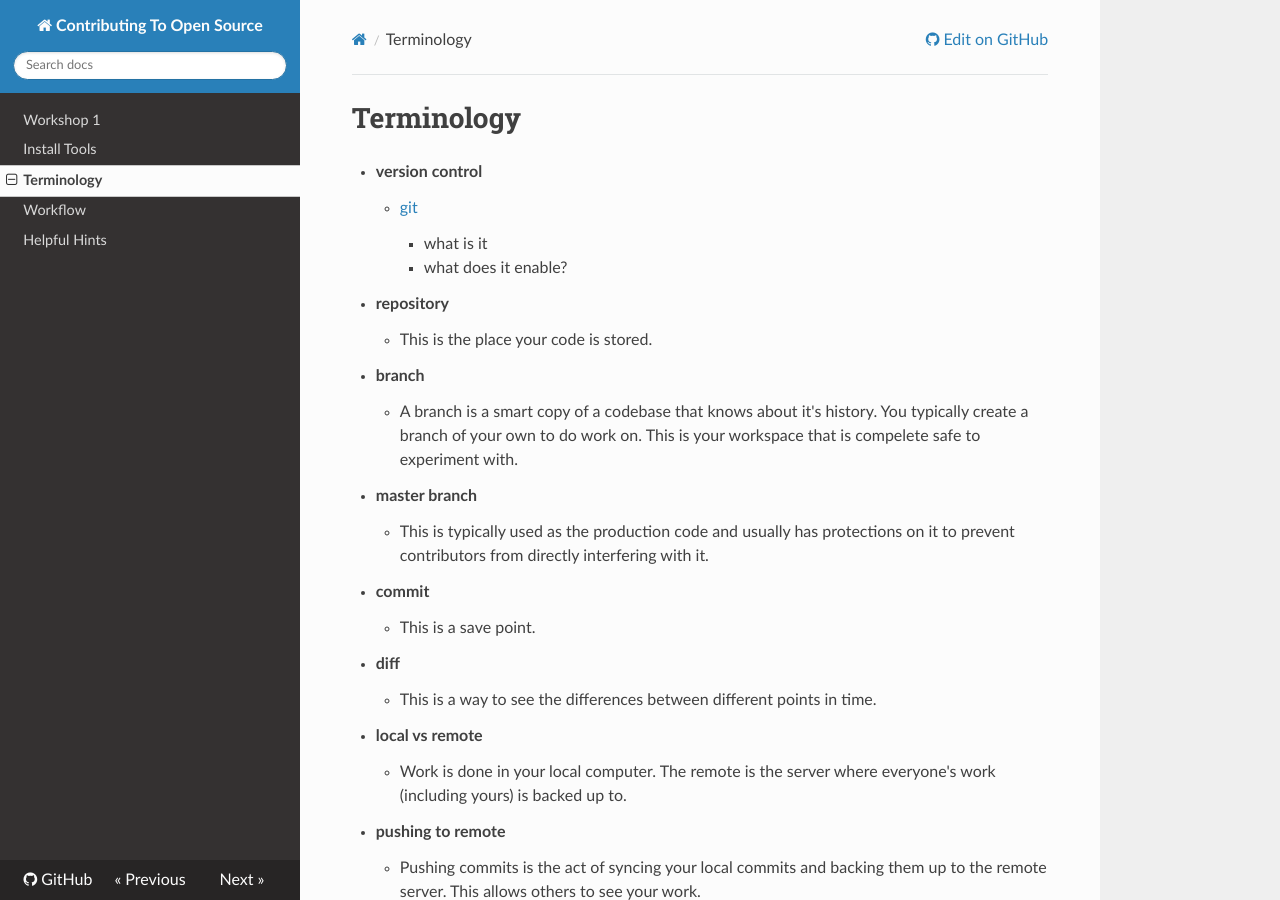
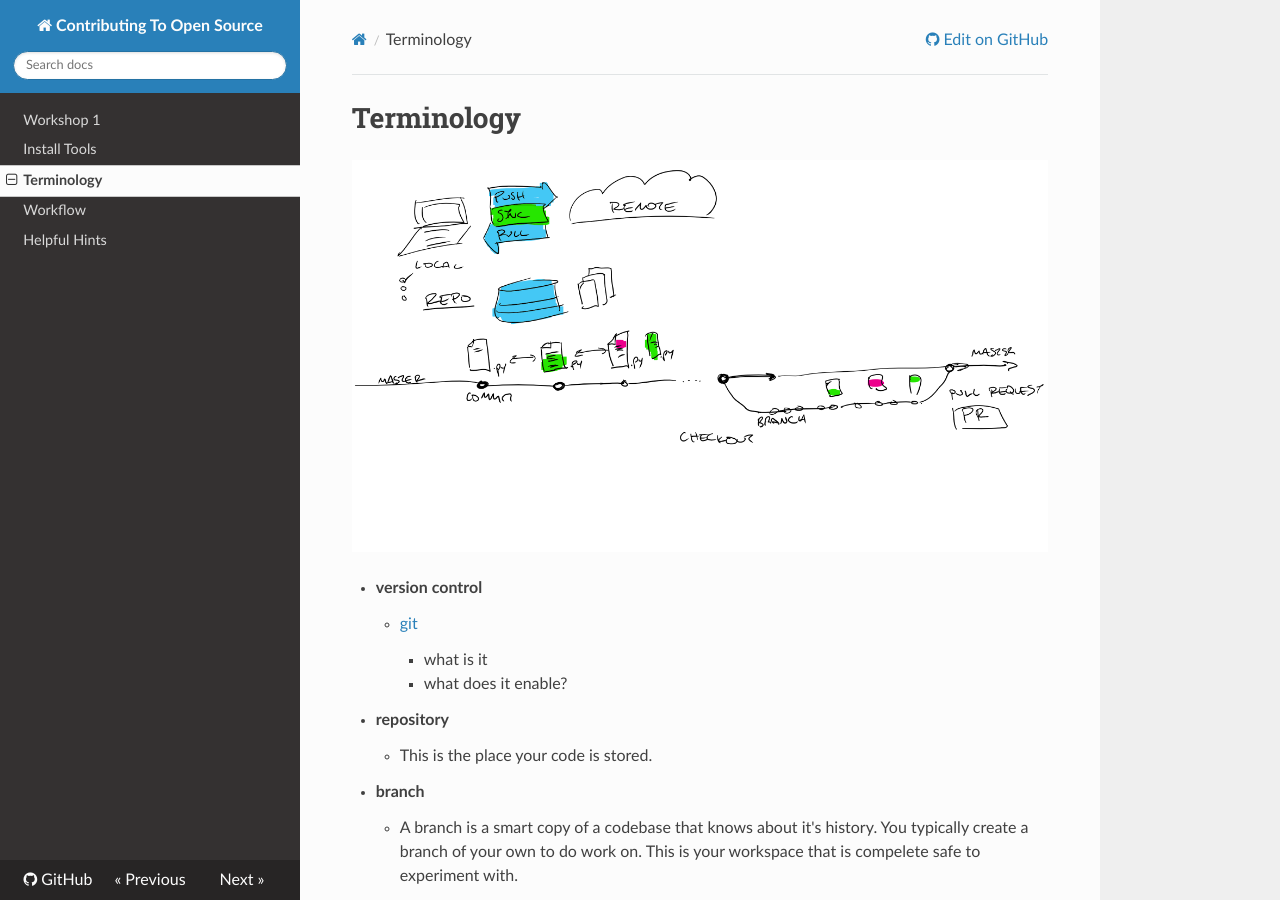
Before and after one commit to HealthCatalyst/contributing-to-open-source, an MkDocs documentation site: the page built from docs/terminology.md, in a window 1280 px wide and 900 px high. Built offline with MkDocs 1.6.1, drawn with Linux system fonts in a browser that asks for light colours; nearby versions of some CDN libraries; old or Windows-style settings are respelled for this version of MkDocs.

Commit message:
* added sketch to terminology page

```diff
--- a/docs/terminology.md
+++ b/docs/terminology.md
@@ -1,4 +1,6 @@
 # Terminology
+
+![terminology](brown_bag_terminology.png)
 
 - **version control**
     + [git](https://git-scm.com/book/en/v2/Getting-Started-Git-Basics)
```
Also changed, not shown: docs/brown_bag_terminology.png (added).
